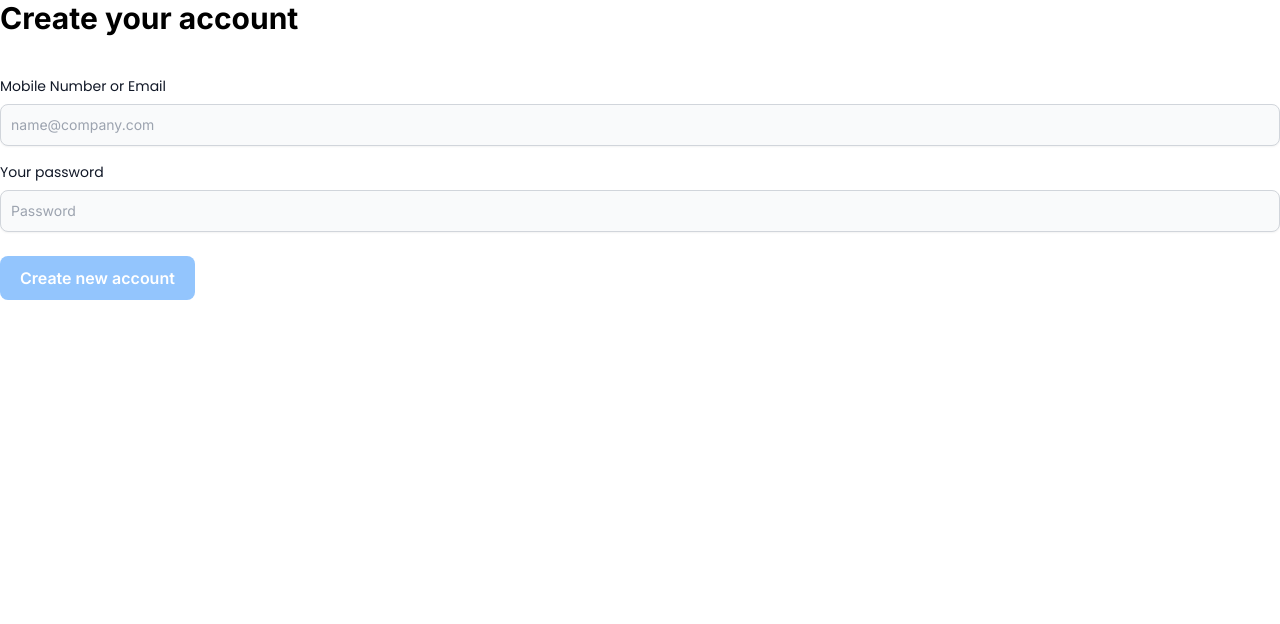
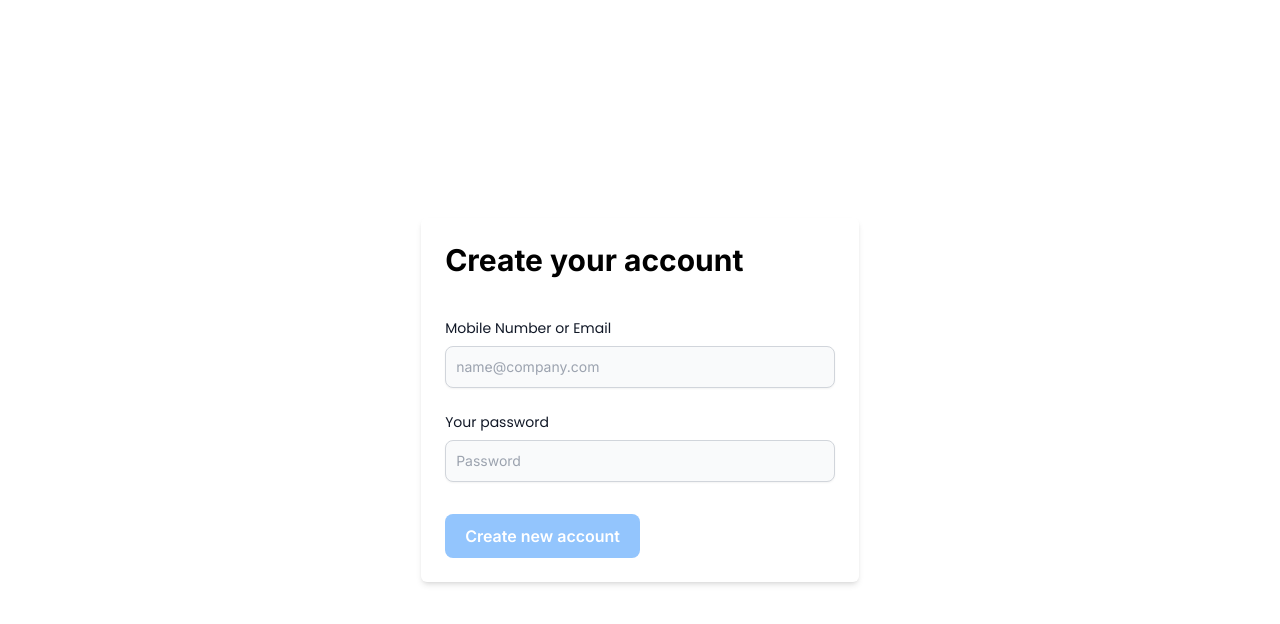
Before and after one commit to AzharKazhykarim/angular-auth, an Angular app: page /signup in a window 1280 px wide. Shown: the top 624 px of the page. Built offline with nearby package versions, Linux system fonts and the light colour scheme.

Commit message:
fix: cleanup && css changes

```diff
--- a/src/app/features/auth/auth-control/auth-control.component.html
+++ b/src/app/features/auth/auth-control/auth-control.component.html
@@ -7,6 +7,7 @@
 >
   {{ labelMsg }}
 </label>
+
 <input
   [type]="inputType"
   id="error"
@@ -14,11 +15,7 @@
   [placeholder]="placeholderMsg"
   [value]="value"
   (input)="onInputValueChange($event)"
-  [ngClass]="
-    isError
-      ? 'bg-red-50 border-red-500 text-red-900 placeholder-red-700 text-sm rounded-lg focus:ring-red-500/20 dark:bg-gray-700  focus:border-red-500  dark:text-red-500 dark:placeholder-red-500 dark:border-red-500 dark:focus:ring-red-500/20 dark:focus:border-red-500'
-      : 'bg-gray-50 border-gray-300 text-gray-900 focus:ring-blue-500/20 focus:border-blue-500 dark:bg-gray-700 dark:border-gray-600 dark:text-white dark:placeholder-gray-400 dark:focus:ring-blue-500/20 dark:focus:border-blue-500'
-  "
+  [ngClass]="isError ? 'input-base-red' : 'input-base-blue'"
   (blur)="onBlur()"
 />
 <p
--- a/src/app/features/auth/auth-login/auth-login.component.html
+++ b/src/app/features/auth/auth-login/auth-login.component.html
@@ -1,5 +1,6 @@
+<div class="h-full flex items-center justify-center">
   <form
-  class="flex flex-col gap-y-6 items-center sm:items-stretch dark:bg-slate-900"
+    class="form-base"
     [formGroup]="loginForm"
   >
     <h1 class="text-3xl mb-4 font-bold w-max dark:text-white">
@@ -53,3 +54,4 @@
       </app-blue-button>
     </div>
   </form>
+</div>
--- a/src/app/features/auth/auth-reg/auth-reg.component.html
+++ b/src/app/features/auth/auth-reg/auth-reg.component.html
@@ -1,8 +1,9 @@
+<div class="h-full flex items-center justify-center">
   <form
-  class="flex flex-col gap-y-4 items-center sm:items-stretch dark:bg-slate-900"
+    class="form-base"
     [formGroup]="registerForm"
   >
-  <h1 class="text-3xl mb-6 font-bold w-max dark:text-white">
+    <h1 class="text-3xl mb-4 font-bold w-max dark:text-white">
       Create your account
     </h1>
     <app-auth-control
@@ -27,10 +28,13 @@
       placeholderMsg="Password"
       errorMsg="Please enter a password that is at least 8 characters and no more than 32 characters."
     ></app-auth-control>
-
+    <div
+      class="grid grid-cols-1 sm:grid-cols-2 gap-y-4 justify-items-center sm:justify-items-start"
+    >
       <app-blue-button [isSubmit]="true" [valid]="registerForm.valid">
         Create new account
       </app-blue-button>
-
+    </div>
     <!-- {{ registerForm.value | json }} -->
   </form>
+</div>
--- a/src/styles.scss
+++ b/src/styles.scss
@@ -12,3 +12,15 @@
     @apply text-base h-full dark:bg-slate-900;
   }
 }
+
+//form
+.form-base {
+  @apply flex flex-col gap-y-6 items-center sm:items-stretch dark:bg-slate-900 shadow-md p-6 rounded-md;
+}
+
+.input-base-red {
+  @apply bg-red-50 border-red-500 text-red-900 placeholder-red-700 text-sm rounded-lg focus:ring-red-500/20 dark:bg-gray-700  focus:border-red-500  dark:text-red-500 dark:placeholder-red-500 dark:border-red-500 dark:focus:ring-red-500/20 dark:focus:border-red-500;
+}
+.input-base-blue {
+  @apply bg-gray-50 border-gray-300 text-gray-900 focus:ring-blue-500/20 focus:border-blue-500 dark:bg-gray-700 dark:border-gray-600 dark:text-white dark:placeholder-gray-400 dark:focus:ring-blue-500/20 dark:focus:border-blue-500;
+}
```
Also changed, not shown: src/app/features/auth/auth-control/auth-control.component.ts (line endings or trailing spaces), 1 other file (tests, documents, lock files or other folders). Lines whose indentation alone changed are shown as unchanged.
